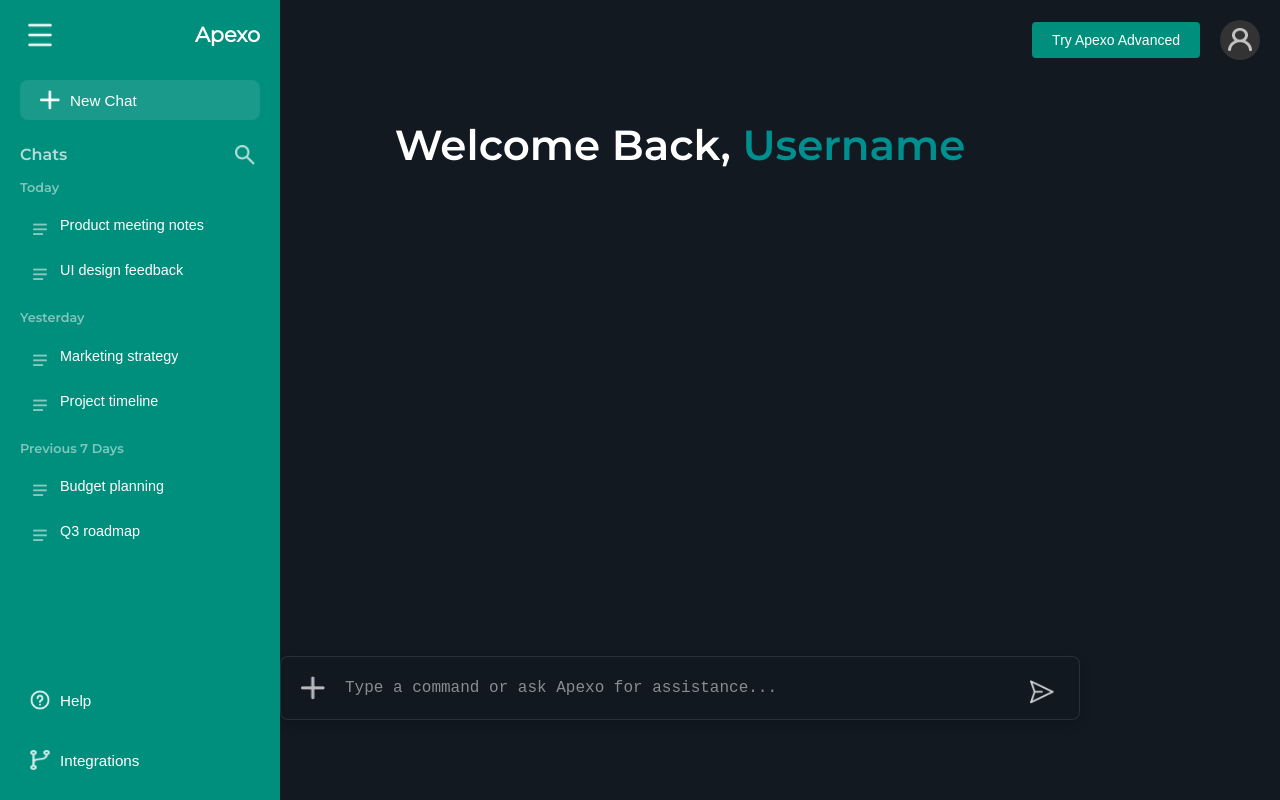
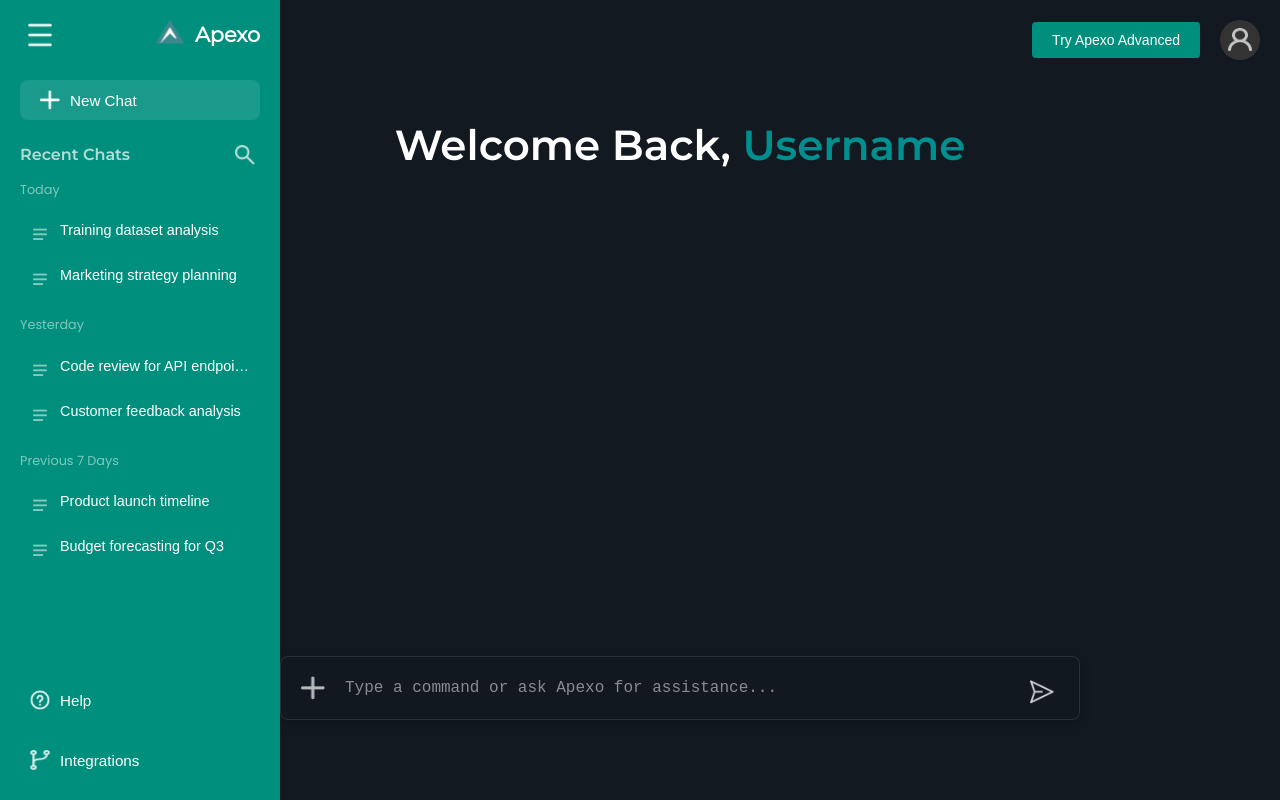
Before and after one commit to Saleh-Ghalayini/Apexo, a React (Vite) app in the folder client/: page /dashboard in a window 1280 px wide. Both pictures are taken after a click on the button 40 px from the left and 35 px from the top of the page. Built offline with nearby package versions, Linux system fonts and the light colour scheme.

Commit message:
fixed some stuff

```diff
--- a/client/src/components/Sidebar/index.tsx
+++ b/client/src/components/Sidebar/index.tsx
@@ -3,25 +3,10 @@ import React, { useState } from 'react';
 import addIcon from '../../assets/images/add_icon.png';
 import helpIcon from '../../assets/images/help_icon.png';
 import linesIcon from '../../assets/images/lines_icon.png';
+import apexoLogo from '../../assets/images/apexo_logo.svg';
 import burgerIcon from '../../assets/images/burger_icon.png';
 import searchIcon from '../../assets/images/search_icon.png';
-import integrationsIcon from '../../assets/images/integrations_icon.png';
-
-// Example chat data for demonstration
-const chatsByDate = {
-  'Today': [
-    { id: 1, title: 'Product meeting notes' },
-    { id: 2, title: 'UI design feedback' }
-  ],
-  'Yesterday': [
-    { id: 3, title: 'Marketing strategy' },
-    { id: 4, title: 'Project timeline' }
-  ],
-  'Previous 7 Days': [
-    { id: 5, title: 'Budget planning' },
-    { id: 6, title: 'Q3 roadmap' }
-  ]
-};
+import integrationIcon from '../../assets/images/integrations_icon.png';
 
 const Sidebar: React.FC = () => {
   const [isExpanded, setIsExpanded] = useState(false);
@@ -29,6 +14,31 @@ const Sidebar: React.FC = () => {
   const toggleSidebar = () => {
     setIsExpanded(!isExpanded);
   };
+
+  // Sample chat data grouped by date
+  const chatGroups = [
+    {
+      date: 'Today',
+      chats: [
+        { id: 1, title: 'Training dataset analysis' },
+        { id: 2, title: 'Marketing strategy planning' }
+      ]
+    },
+    {
+      date: 'Yesterday',
+      chats: [
+        { id: 3, title: 'Code review for API endpoints' },
+        { id: 4, title: 'Customer feedback analysis' }
+      ]
+    },
+    {
+      date: 'Previous 7 Days',
+      chats: [
+        { id: 5, title: 'Product launch timeline' },
+        { id: 6, title: 'Budget forecasting for Q3' }
+      ]
+    }
+  ];
 
   return (
     <div className={`sidebar ${isExpanded ? 'expanded' : ''}`}>
@@ -39,6 +49,7 @@ const Sidebar: React.FC = () => {
 
         {isExpanded && (
           <div className="sidebar-logo">
+            <img src={apexoLogo} alt="Apexo Logo" />
             <span>Apexo</span>
           </div>
         )}
@@ -55,17 +66,17 @@ const Sidebar: React.FC = () => {
 
           <div className="chat-section">
             <div className="chat-section-header">
-              <h3>Chats</h3>
+              <h3>Recent Chats</h3>
               <button className="search-button">
                 <img src={searchIcon} alt="Search" />
               </button>
             </div>
 
             <div className="chat-list">
-              {Object.entries(chatsByDate).map(([date, chats]) => (
-                <div key={date} className="chat-group">
-                  <h4 className="chat-date">{date}</h4>
-                  {chats.map(chat => (
+              {chatGroups.map((group) => (
+                <div key={group.date} className="chat-group">
+                  <div className="chat-date">{group.date}</div>
+                  {group.chats.map((chat) => (
                     <button key={chat.id} className="chat-item">
                       <img src={linesIcon} alt="Chat" />
                       <span>{chat.title}</span>
@@ -83,8 +94,8 @@ const Sidebar: React.FC = () => {
           <img src={helpIcon} alt="Help" />
           {isExpanded && <span>Help</span>}
         </button>
-        <button className="sidebar-icon-btn integrations-btn">
-          <img src={integrationsIcon} alt="Integrations" />
+        <button className="sidebar-icon-btn">
+          <img src={integrationIcon} alt="Integrations" />
           {isExpanded && <span>Integrations</span>}
         </button>
       </div>
```
